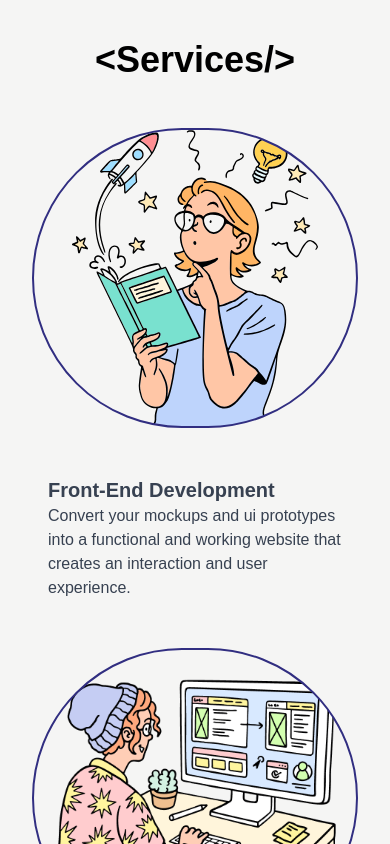
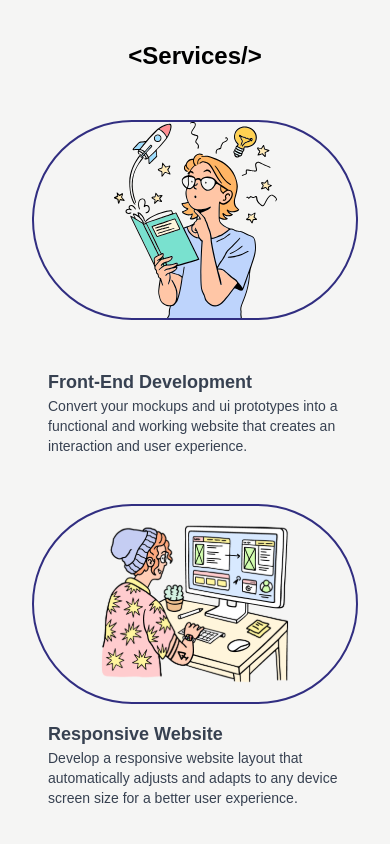
Before and after one commit to lthrsdnto/my_portfolio, a React (Create React App) app: page / in a window 390 px wide. Shown: the part 800-1644 px from the top of the page. Built offline with nearby package versions, Linux system fonts and the light colour scheme.

Commit message:
Update About.jsx

```diff
--- a/src/components/About.jsx
+++ b/src/components/About.jsx
@@ -7,7 +7,7 @@ function FadeInWhenVisible({ children }) {
       initial="hidden"
       whileInView="visible"
       viewport={{ once: true }}
-      transition={{ duration: 0.5, delay: 0.3 }}
+      transition={{ duration: 0.5, delay: 0.2 }}
       variants={{
         visible: { opacity: 1, scale: 1 },
         hidden: { opacity: 0, scale: 0 },
@@ -21,7 +21,7 @@ function FadeInWhenVisible({ children }) {
 function About({ textEnter, textLeave }) {
   return (
     <div className="max-w-screen-md mx-auto py-8 my-8 font-poppins">
-      <div className="dark:text-white text-4xl font-bold text-black pb-4 text-center flex items-center justify-center">
+      <div className="dark:text-white md:text-4xl text-2xl font-bold text-black pb-4 text-center flex items-center justify-center">
         <h1
           onMouseEnter={textEnter}
           onMouseLeave={textLeave}
@@ -30,8 +30,8 @@ function About({ textEnter, textLeave }) {
           {"<"}Services{"/>"}
         </h1>
       </div>
-      <div className="flex flex-wrap gap-8 text-gray-700 dark:text-white p-8 md:p-0">
-        <div className="flex flex-1 md:basis-2/4 basis-full bg-group bg-contain bg-no-repeat bg-center h-[300px] rounded-full border-2 border-indigo-900 dark:border-none"></div>
+      <div className="flex flex-wrap gap-8 text-gray-700 dark:text-white p-8 md:p-0 text-sm md:text-lg">
+        <div className="flex flex-1 md:basis-2/4 basis-full bg-group bg-contain bg-no-repeat bg-center md:h-[300px] h-[200px] rounded-full border-2 border-indigo-900 dark:border-none"></div>
         <div className="flex flex-1 md:basis-1/4 basis-full flex-col gap-4 p-4 items-center justify-center rounded-bl-3xl">
           <div
             className="hover:cursor-none "
@@ -39,8 +39,8 @@ function About({ textEnter, textLeave }) {
             onMouseLeave={textLeave}
           >
             <FadeInWhenVisible>
-              <h1 className="text-xl font-bold">Front-End Development</h1>
-              <p className="text-md">
+              <h1 className="text-lg font-bold">Front-End Development</h1>
+              <p>
                 Convert your mockups and ui prototypes into a functional and
                 working website that creates an interaction and user experience.
               </p>
@@ -56,8 +56,8 @@ function About({ textEnter, textLeave }) {
               onMouseLeave={textLeave}
             >
               <FadeInWhenVisible>
-                <h1 className="text-xl font-bold">Responsive Website</h1>
-                <p className="text-md">
+                <h1 className="text-lg font-bold">Responsive Website</h1>
+                <p>
                   Develop a responsive website layout that automatically adjusts
                   and adapts to any device screen size for a better user
                   experience.
@@ -65,10 +65,10 @@ function About({ textEnter, textLeave }) {
               </FadeInWhenVisible>
             </div>
           </div>
-          <div className="flex flex-1 md:basis-2/4 basis-full bg-designing bg-contain bg-no-repeat bg-center h-[300px] rounded-full border-2 border-indigo-900 dark:border-none"></div>
+          <div className="flex flex-1 md:basis-2/4 basis-full bg-designing bg-contain bg-no-repeat bg-center md:h-[300px] h-[200px] rounded-full border-2 border-indigo-900 dark:border-none"></div>
         </div>
 
-        <div className="flex flex-1 md:basis-2/4 basis-full bg-team bg-contain bg-no-repeat bg-center h-[300px] rounded-full border-2 border-indigo-900 dark:border-none"></div>
+        <div className="flex flex-1 md:basis-2/4 basis-full bg-team bg-contain bg-no-repeat bg-center md:h-[300px] h-[200px] rounded-full border-2 border-indigo-900 dark:border-none"></div>
         <div className="flex flex-1 md:basis-1/4 basis-full flex-col gap-4 p-4 items-center justify-center rounded-tl-3xl">
           <div
             className="hover:cursor-none "
@@ -76,8 +76,8 @@ function About({ textEnter, textLeave }) {
             onMouseLeave={textLeave}
           >
             <FadeInWhenVisible>
-              <h1 className="text-xl font-bold">Team Collaboration</h1>
-              <p className="text-md">
+              <h1 className="text-lg font-bold">Team Collaboration</h1>
+              <p>
                 Can perform as part of a team's activities and has the necessary
                 skills to help others to complete a task in the most effective
                 and efficient way.
```
